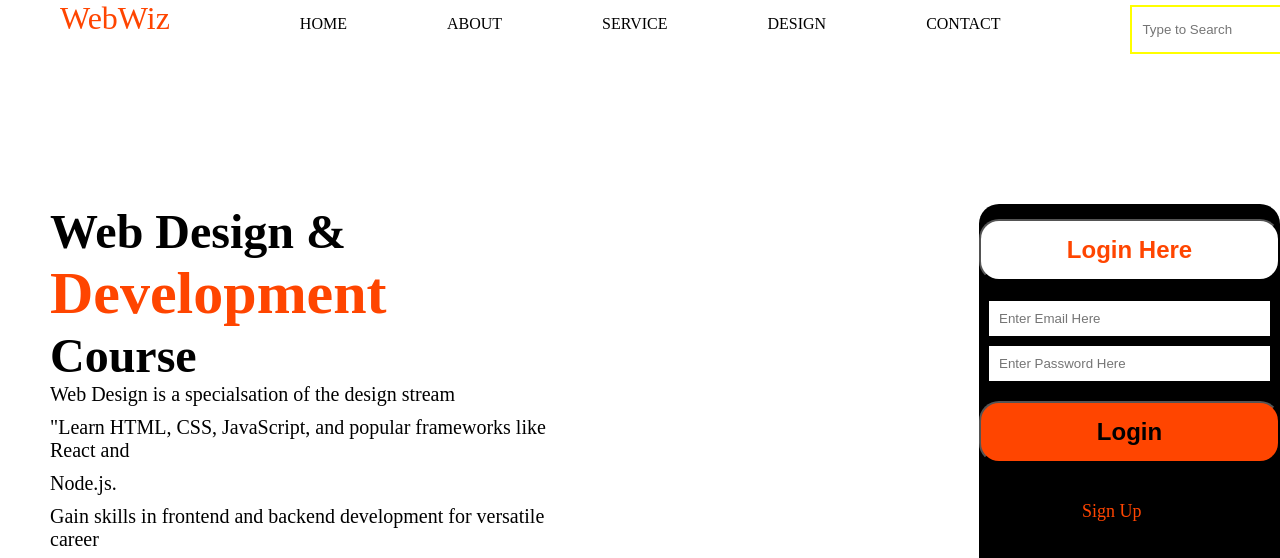
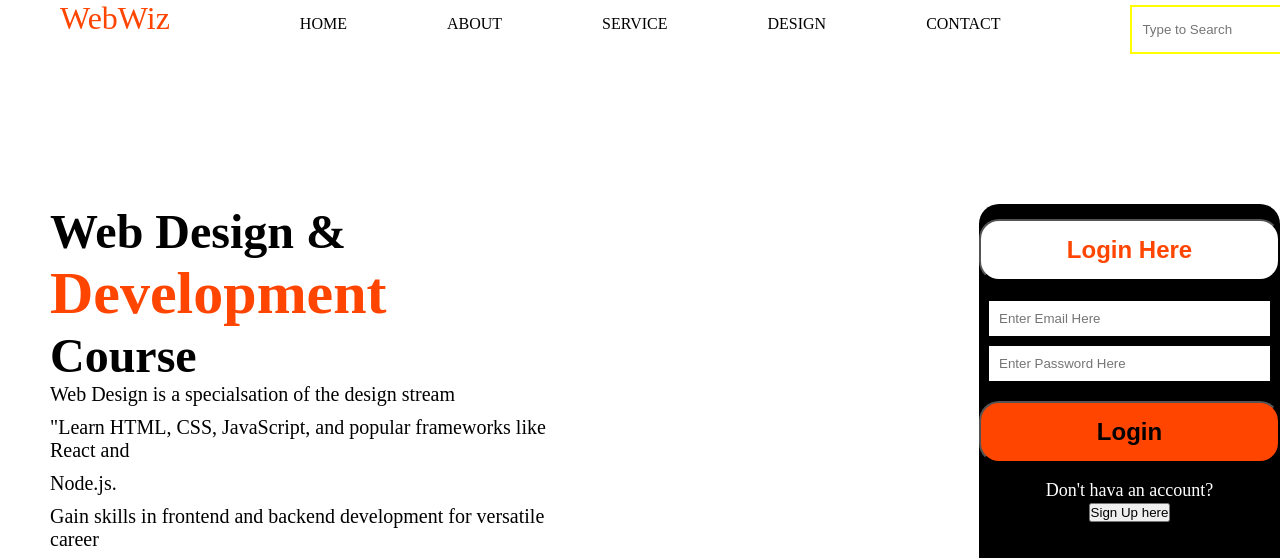
Before and after one commit to XDigital123/CodeSoft-Internship-, a plain HTML site: page Landing Page level 1 task 1/index.html in a window 1280 px wide. Shown: the top 558 px of the page. Drawn offline with Linux system fonts and the light colour scheme.

Commit message:
Update index.html

```diff
--- a/Landing Page level 1 task 1/index.html
+++ b/Landing Page level 1 task 1/index.html
@@ -69,8 +69,8 @@
              <button class="login">Login</button>
 
              <div class="bottom-para">
-                <p>Don't hava an account?</p>
-                <p><span class="sign-up">Sign Up</span> here</p>
+                <p style="color:white;">Don't hava an account?</p>
+                <button class="sign-up-btn"><span class="sign-up">Sign Up</span> here</button>
               </div>
                 <p class="last-line">Log in with</p>
 
```
